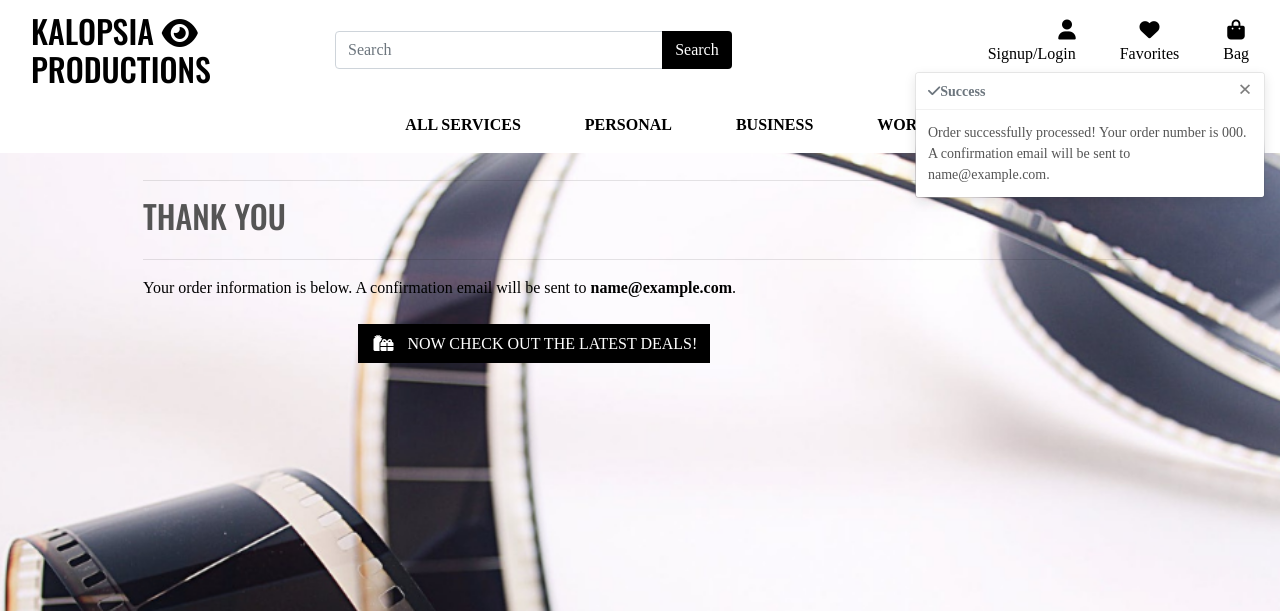
After one commit to Code-Institute-Submissions/lisa1Q84-kalopsia_lens_NovResub, a Django app: page /checkout/checkout_success/000 in a window 1280 px wide. The commit adds this page. Shown: the top 611 px of the page. Run offline with Django 3.2, Linux system fonts and the light colour scheme; tables that the repository leaves empty hold one stand-in row (values such as "Sample post"); some libraries are stand-ins or nearby versions; some web fonts are replaced.

Commit message:
established payment flow to stripe and entry to db with only grand total problem to fix

```diff
--- a/checkout/__init__.py
+++ b/checkout/__init__.py
@@ -0,0 +1 @@
+default_app_config = 'checkout.apps.CheckoutConfig'
--- a/checkout/admin.py
+++ b/checkout/admin.py
@@ -11,7 +11,7 @@ class OrderAdmin(admin.ModelAdmin):
     inlines = (OrderLineItemAdminInline,)
 
     readonly_fields = ('order_number', 'date',
-                        'order_total','grand_total',)
+                       'order_total','grand_total',)
 
     fields = ('order_number', 'date', 'full_name',
               'email', 'phone_number', 'country',
--- a/checkout/models.py
+++ b/checkout/models.py
@@ -32,8 +32,8 @@ class Order(models.Model):
         """
         Updating grand total each time a line item is added
         """
-        self.order_total = self.lineitems.aggregate(Sum('lineitem_total'))['lineitem_total__sum']
-        self.grand_total = self.order_total
+        self.order_total = self.lineitems.aggregate(
+            Sum('lineitem_total'))['lineitem_total__sum'] or 0
         self.save()
 
     def save(self, *args, **kwargs):
--- a/checkout/signals.py
+++ b/checkout/signals.py
@@ -13,7 +13,7 @@ def update_on_save(sender, instance, created, **kwargs):
 
 
 @receiver(post_delete, sender=OrderLineItem)
-def update_on_save(sender, instance, **kwargs):
+def update_on_delete(sender, instance, **kwargs):
     """
     Update order total on lineitem delete
     """
--- /dev/null
+++ b/checkout/templates/checkout/checkout_success.html
@@ -0,0 +1,42 @@
+{% extends "base.html" %}
+{% load static %}
+
+{% block extra_css %}
+    <link rel="stylesheet" href="{% static 'checkout/css/check_out.css' %}">
+{% endblock %}
+
+{% block page_header %}
+    <div class="container header-container">
+        <div class="row">
+            <div class="col"></div>
+        </div>
+    </div>
+{% endblock %}
+
+{% block content %}
+    <div class="overlay"></div>
+    <div class="container">
+        <div class="row">
+            <div class="col">
+                <hr>
+                <h2 class="logo-font mb-4">Thank You</h2>
+                <hr>
+                <p class="text-black">Your order information is below. A confirmation email will be sent to <strong>{{ order.email }}</strong>.</p>
+            </div>
+        </div>
+
+        <div class="row">
+            <div class="col-12 col-lg-7"></div>
+        </div>
+        <div class="row">
+			<div class="col-12 col-lg-7 text-right">
+				<a href="{% url 'products' %}?category=new_arrivals,deals,clearance" class="btn btn-black rounded-0 my-2">
+					<span class="icon mr-2">
+						<i class="fas fa-gifts"></i>
+					</span>
+					<span class="text-uppercase">Now check out the latest deals!</span>
+				</a>
+			</div>
+		</div>
+    </div>
+{% endblock %}
--- a/checkout/urls.py
+++ b/checkout/urls.py
@@ -3,4 +3,5 @@ from . import views
 
 urlpatterns = [
     path('', views.checkout, name='checkout'),
+    path('checkout_success/<order_number>', views.checkout_success, name='checkout_success'),
 ]
--- a/checkout/views.py
+++ b/checkout/views.py
@@ -1,19 +1,118 @@
-from django.shortcuts import render, redirect, reverse
+from django.shortcuts import render, redirect, reverse, get_object_or_404
 from django.contrib import messages
+from django.conf import settings
 
 from .forms import OrderForm
+from .models import Order, OrderLineItem
+from products.models import Product
+from bag.context import bag_contents
+
+import stripe
 
 
 def checkout(request):
-    bag = request.session.get('bag', {})
-    if not bag:
-        messages.error(request, "There's nothing in your bag at the moment")
-        return redirect(reverse('products'))
+    stripe_public_key = settings.STRIPE_PUBLIC_KEY
+    stripe_secret_key = settings.STRIPE_SECRET_KEY
 
-    order_form = OrderForm()
+    if request.method == 'POST':
+        bag = request.session.get('bag', {})
+
+        form_data = {
+            'full_name': request.POST['full_name'],
+            'email': request.POST['email'],
+            'phone_number': request.POST['phone_number'],
+            'country': request.POST['country'],
+            'postcode': request.POST['postcode'],
+            'town_or_city': request.POST['town_or_city'],
+            'street_address1': request.POST['street_address1'],
+            'street_address2': request.POST['street_address2'],
+            'county': request.POST['county'],
+        }
+        order_form = OrderForm(form_data)
+        if order_form.is_valid():
+            order = order_form.save()
+            for item_id, item_data in bag.items():
+                try:
+                    product = Product.objects.get(id=item_id)
+                    if isinstance(item_data, int):
+                        order_line_item = OrderLineItem(
+                            order=order,
+                            product=product,
+                            quantity=item_data,
+                        )
+                        order_line_item.save()
+                    else:
+                        for variation, quantity in item_data['variation_dict'].items():
+                            order_line_item = OrderLineItem(
+                                order=order,
+                                product=product,
+                                quantity=quantity,
+                                variation=variation,
+                            )
+                            order_line_item.save()
+                except Product.DoesNotExist:
+                    messages.error(request, (
+                        "One of the products in your bag wasn't found in our database. "
+                        "Please call us for assistance!")
+                    )
+                    order.delete()
+                    return redirect(reverse('view_bag'))
+
+            request.session['save_info'] = 'save-info' in request.POST
+            return redirect(reverse('checkout_success', args=[order.order_number]))
+        else:
+            messages.error(request, 'There was an error with your form. \
+                Please double check your information.')
+
+    else:
+        bag = request.session.get('bag', {})
+        if not bag:
+            messages.error(request, "There's nothing in your bag at the moment")
+            return redirect(reverse('products'))
+
+        current_bag = bag_contents(request)
+        total = current_bag['grand_total']
+        stripe_total = round(total * 100)
+        stripe.api_key = stripe_secret_key
+        intent = stripe.PaymentIntent.create(
+            amount=stripe_total,
+            currency=settings.STRIPE_CURRENCY,
+        )
+
+        print(intent)
+
+        order_form = OrderForm()
+
+    if not stripe_public_key:
+        messages.warning(request, 'Stripe public key is missing. \
+            Did you forget to set it in your environment?')
+
     template = 'checkout/checkout.html'
     context = {
         'order_form': order_form,
+        'stripe_public_key': stripe_public_key,
+        'client_secret': intent.client_secret,
     }
 
     return render(request, template, context)
+
+
+def checkout_success(request, order_number):
+    """
+    Handle successful checkouts
+    """
+    save_info = request.session.get('save_info')
+    order = get_object_or_404(Order, order_number=order_number)
+    messages.success(request, f'Order successfully processed! \
+        Your order number is {order_number}. A confirmation \
+        email will be sent to {order.email}.')
+
+    if 'bag' in request.session:
+        del request.session['bag']
+
+    template = 'checkout/checkout_success.html'
+    context = {
+        'order': order,
+    }
+
+    return render(request, template, context)
--- a/kalopsia_lens/settings.py
+++ b/kalopsia_lens/settings.py
@@ -176,3 +176,8 @@ MEDIA_ROOT = os.path.join(BASE_DIR, 'media')
 # https://docs.djangoproject.com/en/3.2/ref/settings/#default-auto-field
 
 DEFAULT_AUTO_FIELD = 'django.db.models.BigAutoField'
+
+# For Stripe
+STRIPE_CURRENCY = 'usd'
+STRIPE_PUBLIC_KEY = os.getenv('STRIPE_PUBLIC_KEY', '')
+STRIPE_SECRET_KEY = os.getenv('STRIPE_SECRET_KEY', '')
```
Also changed, not shown: checkout/static/checkout/css/check_out.css (+37 -0 lines), checkout/static/checkout/js/stripe_elements.js (added, +68 -0 lines), checkout/templates/checkout/checkout.html (+12 -2 lines).
